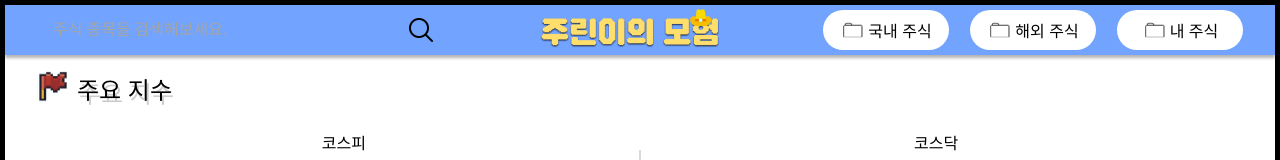
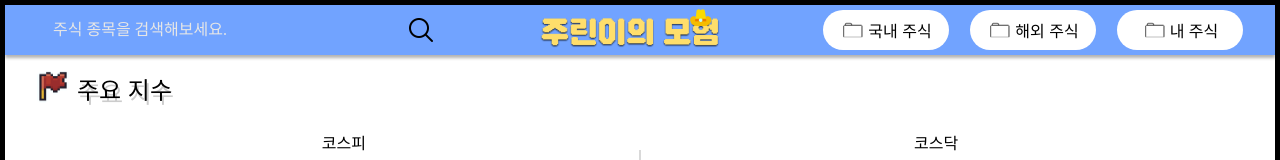
Before and after one commit to PDA-Jumo/frontend, a React (Create React App) app: page /stock in a window 1280 px wide. Shown: the top 160 px of the page. Built offline with nearby package versions, Linux system fonts and the light colour scheme; no server answers; a web font is replaced by a local one.

Commit message:
Chore: 주식 상세 페이지 상단바 input placeholder 색상 변경

```diff
--- a/src/styles/stock.css
+++ b/src/styles/stock.css
@@ -32,6 +32,10 @@
   outline: none;
   background: none;
   padding-left: 16px;
+}
+
+.input-style::placeholder {
+  color: rgb(230, 230, 230);
 }
 
 .searchbutton-style {
```
